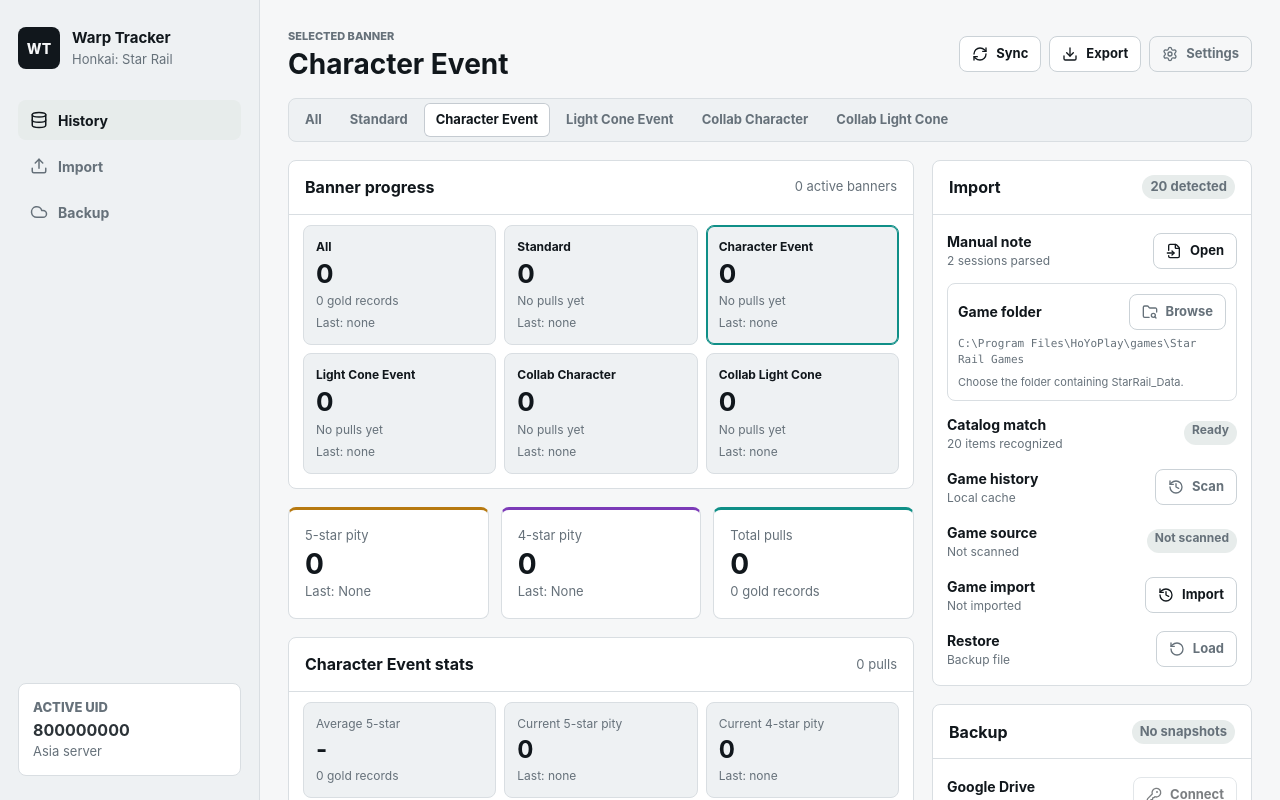
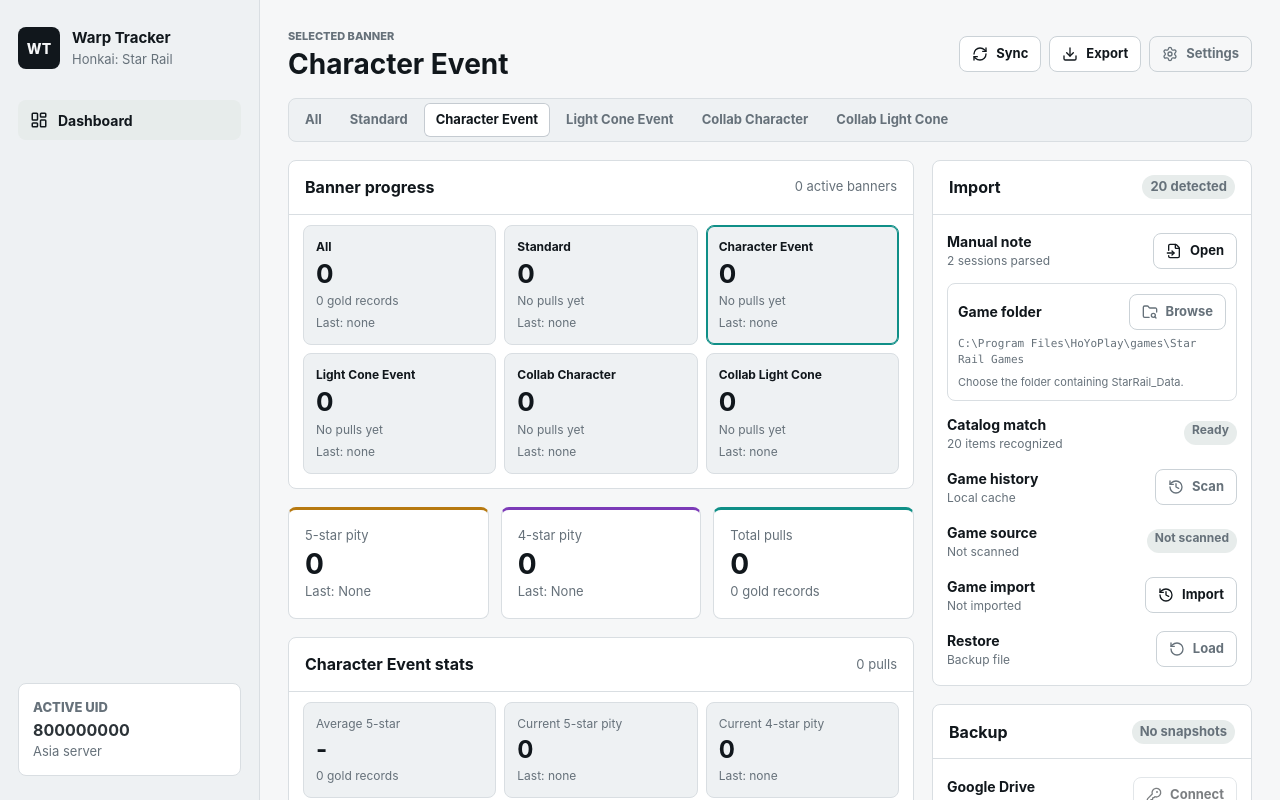
Before and after one commit to virtual-miku/miku-warp, a React (Vite) app: page / in a window 1280 px wide. Shown: the top 800 px of the page. Built offline with nearby package versions, Linux system fonts and the light colour scheme.

Commit message:
refactor: simplify dashboard navigation

```diff
--- a/src/app/App.tsx
+++ b/src/app/App.tsx
@@ -1,12 +1,10 @@
 import { useCallback, useEffect, useMemo, useState } from 'react'
 import {
   Bell,
-  Cloud,
-  Database,
   Download,
+  LayoutDashboard,
   RefreshCw,
   Settings,
-  Upload,
 } from 'lucide-react'
 import {
   BackupPanel,
@@ -1368,17 +1366,9 @@ export function App() {
           </div>
 
           <nav className="sidebar-nav" aria-label="Main navigation">
-            <a className="sidebar-link sidebar-link-active" href="#history">
-              <Database size={18} aria-hidden="true" />
-              History
-            </a>
-            <a className="sidebar-link" href="#import">
-              <Upload size={18} aria-hidden="true" />
-              Import
-            </a>
-            <a className="sidebar-link" href="#backup">
-              <Cloud size={18} aria-hidden="true" />
-              Backup
+            <a className="sidebar-link sidebar-link-active" href="#dashboard">
+              <LayoutDashboard size={18} aria-hidden="true" />
+              Dashboard
             </a>
           </nav>
 
@@ -1437,7 +1427,7 @@ export function App() {
           />
 
           <section className="content-grid">
-            <div className="primary-column" id="history">
+            <div className="primary-column" id="dashboard">
               <BannerSummaryGrid
                 activeBannerType={activeBannerType}
                 summaries={bannerSummaries}
```
